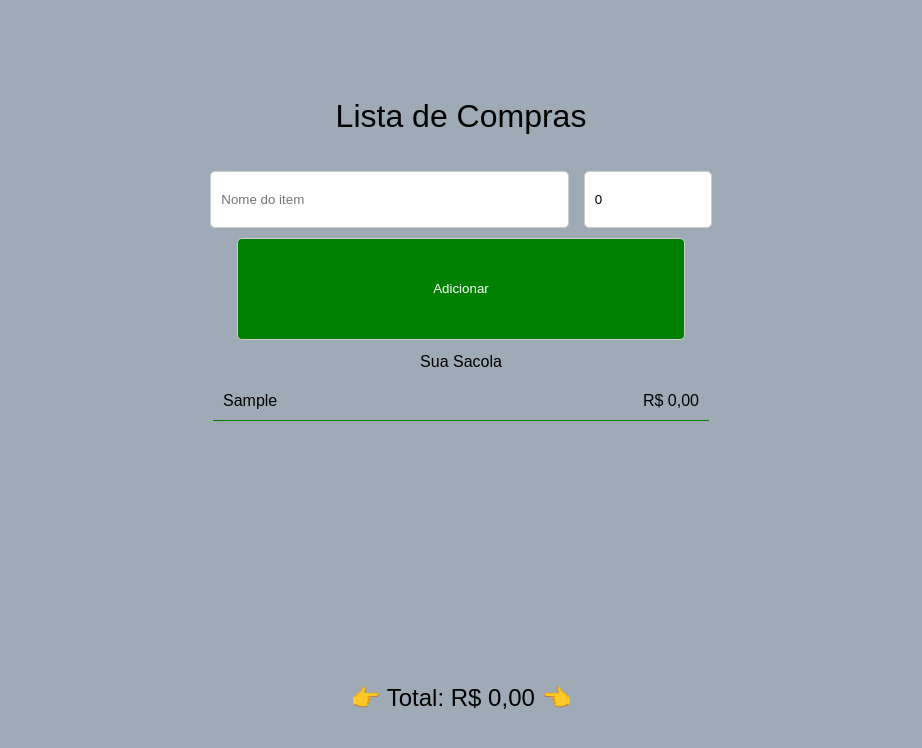
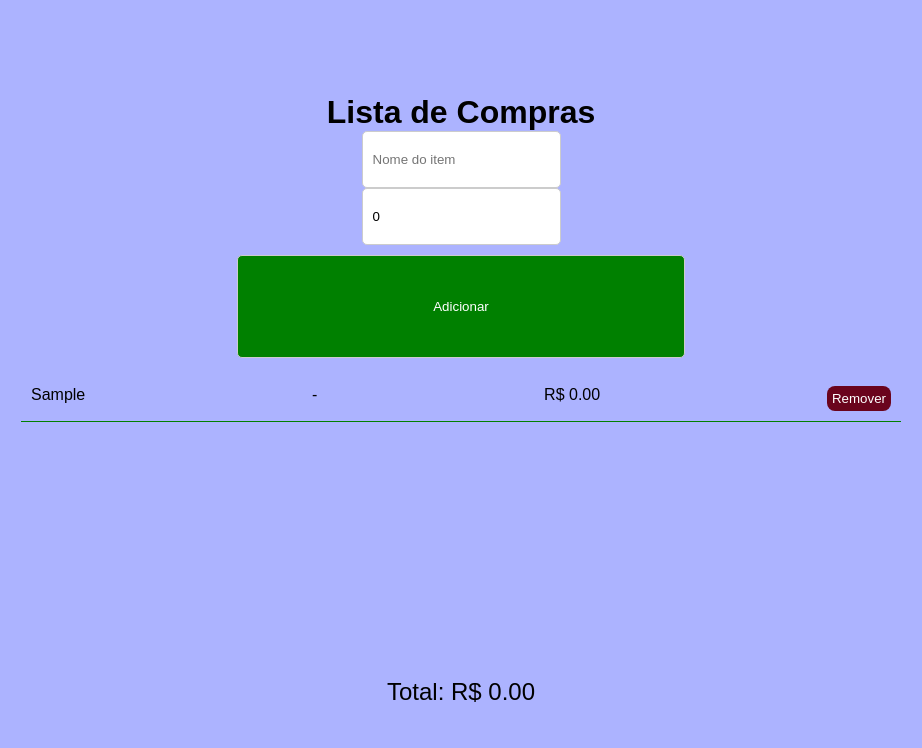
Before and after one commit to vinicius9141/app-compras, a Vue app: page / in a window 1280 px wide. Both pictures are taken after typing "Sample" into the empty fields and a click on the button "Adicionar". Shown: the top 748 px of the page, without its empty margins (179-1101 px from the left). Built offline with nearby package versions, Linux system fonts and the light colour scheme.

Commit message:
mudanca de cores e adicao do botao remover

```diff
--- a/src/App.vue
+++ b/src/App.vue
@@ -1,38 +1,23 @@
 <template>
   <div class="container">
-    <h1 class="title">Lista de Compras</h1>
+    <h1>Lista de Compras</h1>
 
     <form @submit.prevent="addItem" class="mainForm">
-      <div class="inputs">
-        <input
-          v-model="newItem"
-          class="nameInput"
-          placeholder="Nome do item"
-          required
-        />
-        <input
-          v-model.number="newPrice"
-          class="priceInput"
-          placeholder="Preço"
-          required
-        />
-      </div>
+      <input v-model="newItem" placeholder="Nome do item" required />
+      <input v-model.number="newPrice" placeholder="Preço" required />
       <button type="submit" class="buttonAdd">Adicionar</button>
-      <p class="yourBag">Sua Sacola</p>
     </form>
 
     <ul class="listItems">
-      <div class="backgroundListItem">
-        <li v-for="(item, index) in items" :key="index">
-          <p>{{ item.name }}</p>
-          <p>R$ {{ item.price.toFixed(2).replace('.', ',') }}</p>
-        </li>
-      </div>
+      <li v-for="(item, index) in items" :key="index">
+        <p>{{ item.name }}</p>
+        -
+        <p>R$ {{ item.price.toFixed(2) }}</p>
+        <button @click="removeItem(index)" class="btnRemove">Remover</button>
+      </li>
     </ul>
 
-    <p class="totalPrice">
-      👉 Total: R$ {{ calculateTotal().toFixed(2).replace('.', ',') }} 👈
-    </p>
+    <p class="totalPrice">Total: R$ {{ calculateTotal().toFixed(2) }}</p>
   </div>
 </template>
 
@@ -42,33 +27,37 @@ export default {
     return {
       newItem: '',
       newPrice: 0,
-      items: [],
-    }
+      items: []
+    };
   },
   mounted() {
-    this.loadItemsFromLocalStorage()
+    this.loadItemsFromLocalStorage();
   },
   methods: {
     addItem() {
-      this.items.push({ name: this.newItem, price: this.newPrice })
-      this.newItem = ''
-      this.newPrice = 0
-      this.saveItemsToLocalStorage()
+      this.items.push({ name: this.newItem, price: this.newPrice });
+      this.newItem = '';
+      this.newPrice = 0;
+      this.saveItemsToLocalStorage();
+    },
+    removeItem(index) {
+      this.items.splice(index, 1);
+      this.saveItemsToLocalStorage();
     },
     calculateTotal() {
-      return this.items.reduce((total, item) => total + item.price, 0)
+      return this.items.reduce((total, item) => total + item.price, 0);
     },
     saveItemsToLocalStorage() {
-      localStorage.setItem('items', JSON.stringify(this.items))
+      localStorage.setItem('items', JSON.stringify(this.items));
     },
     loadItemsFromLocalStorage() {
-      const storedItems = localStorage.getItem('items')
+      const storedItems = localStorage.getItem('items');
       if (storedItems) {
-        this.items = JSON.parse(storedItems)
+        this.items = JSON.parse(storedItems);
       }
-    },
-  },
-}
+    }
+  }
+};
 </script>
 
 <style>
@@ -79,7 +68,7 @@ export default {
 }
 
 body {
-  background-color: #9eabb7;
+  background-color: #acb3ff;
   font-family: sans-serif;
 }
 
@@ -116,7 +105,7 @@ body {
   outline: 2px solid blue;
 }
 .backgroundListItem {
-  background: #9eabb7;
+  background: #acb3ff;
   height: 100%;
   border-radius: 8px;
 }
@@ -156,7 +145,7 @@ body {
 .listItems {
   list-style: none;
   height: 300px;
-  width: 40vw;
+  width: 70vw;
   overflow: scroll;
   padding: 8px;
   border-radius: 8px;
@@ -172,7 +161,13 @@ li {
   padding: 10px;
   border-bottom: 1px solid green;
 }
-
+.btnRemove{
+  background-color: #6A041D;
+  color: #fff;
+  padding: 5px;
+  border: none;
+  border-radius: 8px;
+}
 .totalPrice {
   margin-top: 10px;
   font-size: 1.5rem;
@@ -180,8 +175,7 @@ li {
 
 @media screen and (max-width: 768px) {
   li {
-    width: 35vw;
-    font-size: 0.6rem;
+    width: 70vw;
   }
   .mainForm input {
     padding: 15px 10px;
```
